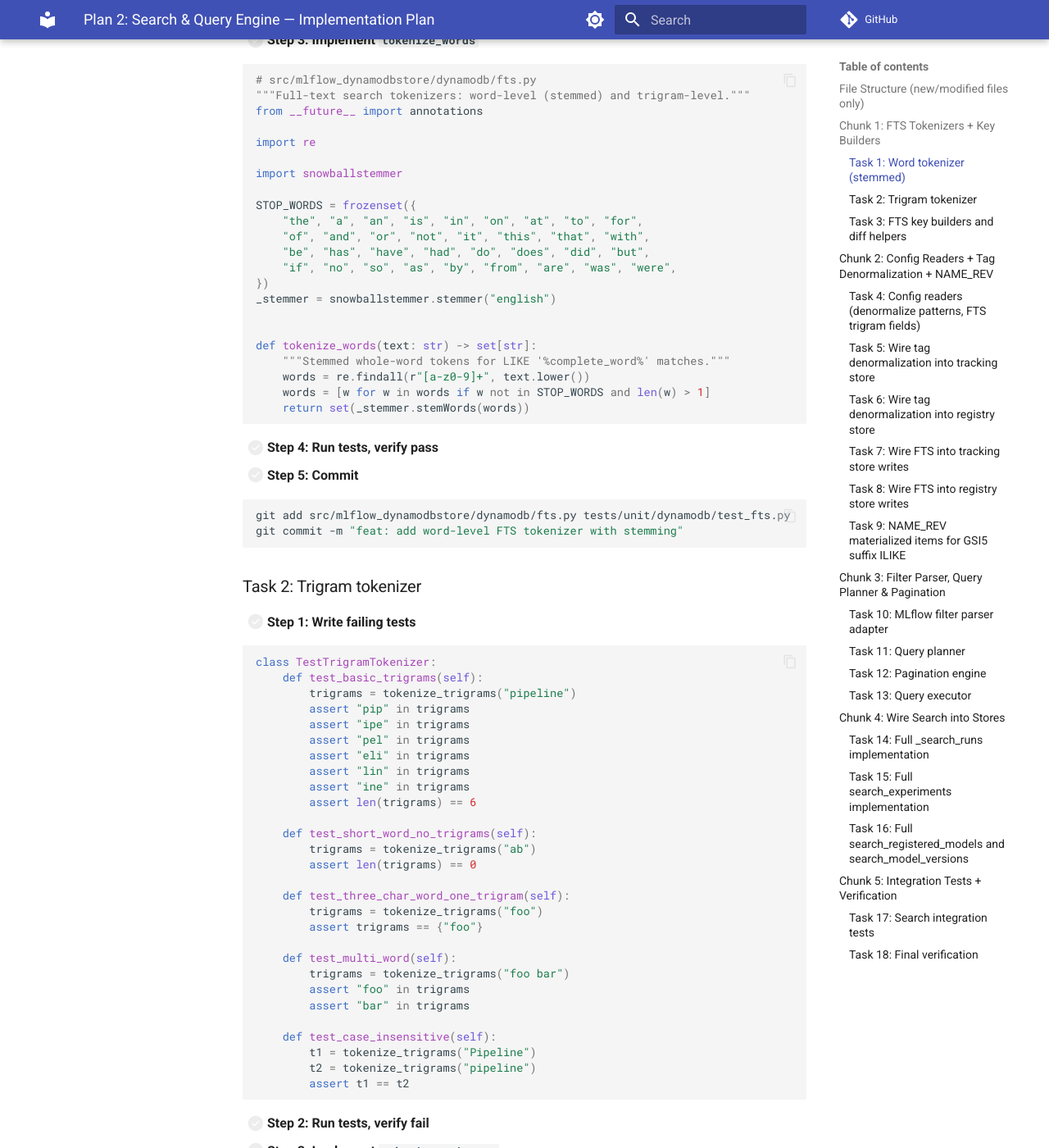
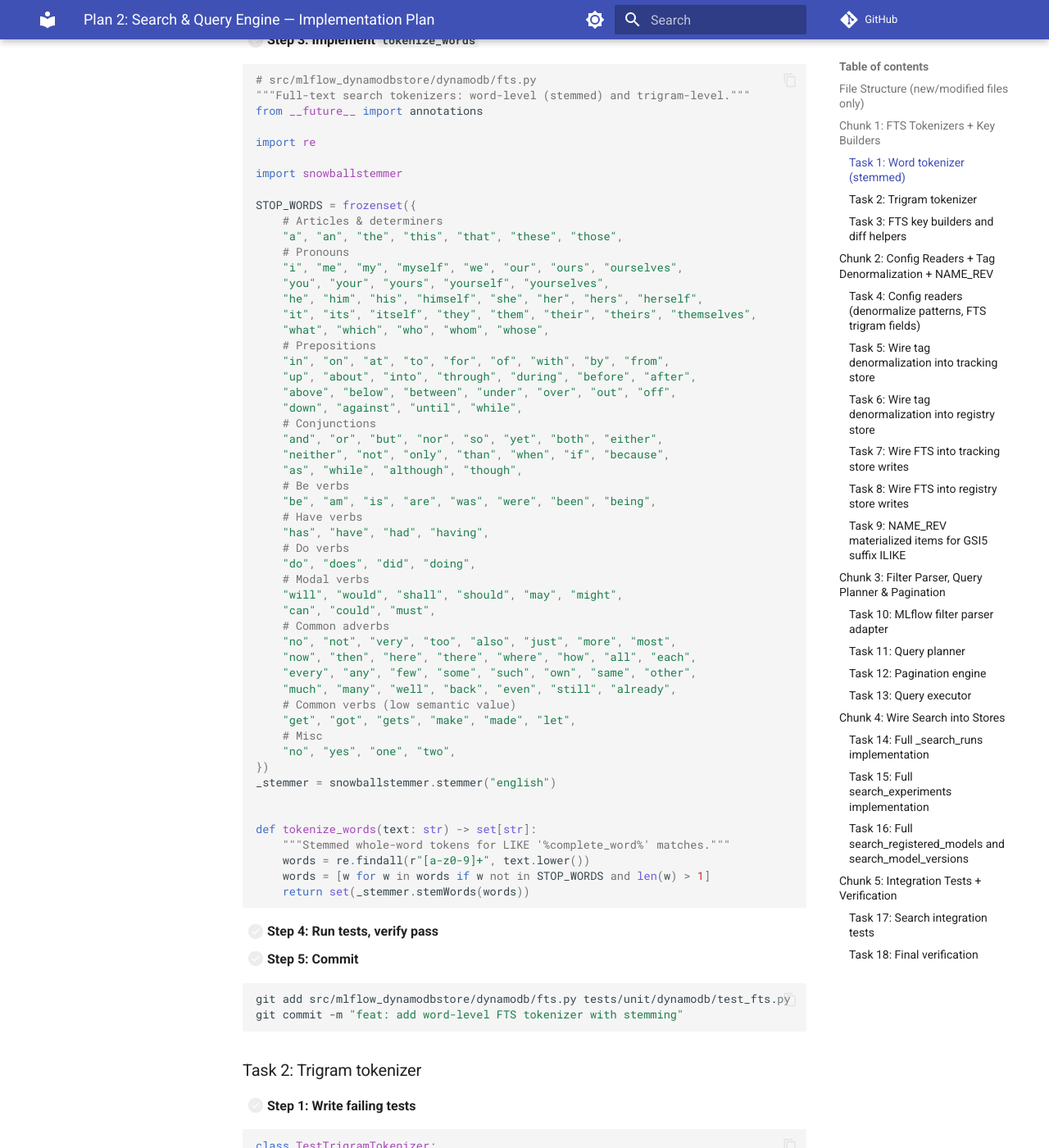
Before and after one commit to zeroae/mlflow-dynamodbstore, an MkDocs documentation site: the page built from docs/superpowers/plans/2026-03-15-plan2-search-query-engine.md, in a window 1280 px wide and 1400 px high, scrolled down 2324 px. Shown: the whole window at 82% size. Built offline with MkDocs 1.6.1 and Material for MkDocs 9.7.7, drawn with Linux system fonts in a browser that asks for light colours; comment, search, counter and statistics services are not loaded; the version menu is left out.

Commit message:
Expand FTS stop words list from ~35 to ~150 words
Categorized stop words: articles, pronouns, prepositions, conjunctions,
be/have/do/modal verbs, common adverbs, low-semantic-value verbs.
Reduces useless FTS items written for natural language text in
assessments and tag values. frozenset lookup remains O(1).

Co-Authored-By: Claude Opus 4.6 (1M context) <noreply@anthropic.com>

```diff
--- a/docs/superpowers/plans/2026-03-15-plan2-search-query-engine.md
+++ b/docs/superpowers/plans/2026-03-15-plan2-search-query-engine.md
@@ -109,10 +109,41 @@ import re
 import snowballstemmer
 
 STOP_WORDS = frozenset({
-    "the", "a", "an", "is", "in", "on", "at", "to", "for",
-    "of", "and", "or", "not", "it", "this", "that", "with",
-    "be", "has", "have", "had", "do", "does", "did", "but",
-    "if", "no", "so", "as", "by", "from", "are", "was", "were",
+    # Articles & determiners
+    "a", "an", "the", "this", "that", "these", "those",
+    # Pronouns
+    "i", "me", "my", "myself", "we", "our", "ours", "ourselves",
+    "you", "your", "yours", "yourself", "yourselves",
+    "he", "him", "his", "himself", "she", "her", "hers", "herself",
+    "it", "its", "itself", "they", "them", "their", "theirs", "themselves",
+    "what", "which", "who", "whom", "whose",
+    # Prepositions
+    "in", "on", "at", "to", "for", "of", "with", "by", "from",
+    "up", "about", "into", "through", "during", "before", "after",
+    "above", "below", "between", "under", "over", "out", "off",
+    "down", "against", "until", "while",
+    # Conjunctions
+    "and", "or", "but", "nor", "so", "yet", "both", "either",
+    "neither", "not", "only", "than", "when", "if", "because",
+    "as", "while", "although", "though",
+    # Be verbs
+    "be", "am", "is", "are", "was", "were", "been", "being",
+    # Have verbs
+    "has", "have", "had", "having",
+    # Do verbs
+    "do", "does", "did", "doing",
+    # Modal verbs
+    "will", "would", "shall", "should", "may", "might",
+    "can", "could", "must",
+    # Common adverbs
+    "no", "not", "very", "too", "also", "just", "more", "most",
+    "now", "then", "here", "there", "where", "how", "all", "each",
+    "every", "any", "few", "some", "such", "own", "same", "other",
+    "much", "many", "well", "back", "even", "still", "already",
+    # Common verbs (low semantic value)
+    "get", "got", "gets", "make", "made", "let",
+    # Misc
+    "no", "yes", "one", "two",
 })
 _stemmer = snowballstemmer.stemmer("english")
 
```
Also changed, not shown: docs/superpowers/specs/2026-03-15-mlflow-dynamodbstore-design.md (+18 -4 lines).
